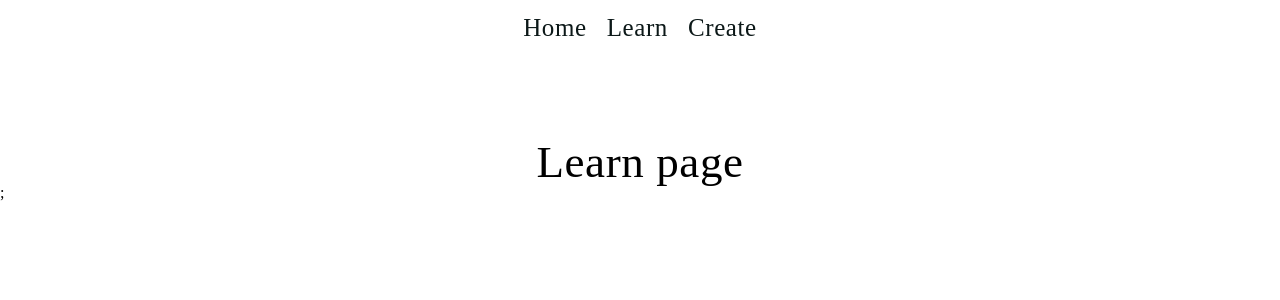
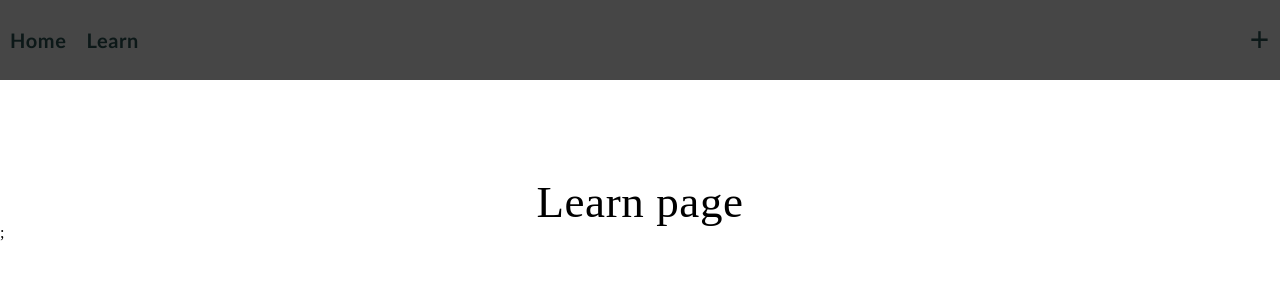
Before and after one commit to HIELIYA2/srs-learning, a React (Create React App) app in the folder frontend/: page /learn in a window 1280 px wide. Shown: the top 300 px of the page. Built offline with nearby package versions, Linux system fonts and the light colour scheme.

Commit message:
nav bar component

```diff
--- a/frontend/src/RouterCmp.tsx
+++ b/frontend/src/RouterCmp.tsx
@@ -2,7 +2,7 @@ import React, { Component } from 'react';
 import { BrowserRouter as Router, Route, Switch } from 'react-router-dom';
 
 //Pages
-import Nav from './cmps/nav/nav';
+import Nav from './cmps/layout/navbar/NavBar';
 import Home from './pages/home/home';
 import Create from './pages/create/create';
 import Learn from './pages/learn/learn';
--- a/frontend/src/cmps/nav/nav.css
+++ b/frontend/src/cmps/layout/navbar/NavBar.css
@@ -1,18 +1,27 @@
 .nav-container {
     display: flex;
-    justify-content: center;
-    margin-top: 15px;
+    justify-content: space-between;
+    padding: 15px 0;
     font-family: BerkshireSwash-Regular;
+    background-color: rgb(70, 70, 70);
+}
+
+.nav-div {
+    display: flex;
+
+    align-items: center;
 }
 
 .nav-ul {
     display: flex;
     flex-direction: row;
-    justify-content: space-evenly;
+    justify-content: space-between;
+    align-items: center;
 }
 
 .nav-li {
-    font-size: 25px;
+    font-weight: bold;
+    font-size: 35px;
     color: rgb(12, 24, 24);
     transition: 0.3s;
     margin: 0 10px;
--- /dev/null
+++ b/frontend/src/cmps/layout/navbar/NavBar.tsx
@@ -0,0 +1,25 @@
+import React from 'react';
+import { Link } from 'react-router-dom';
+import './NavBar.css';
+import SingInLinks from '../singInLinks/SingInLinks';
+import SingOutLinks from '../singOutLinks/SingOutLinks';
+
+const Nav = () => {
+    return (
+        <nav className="nav-container">
+            <div>
+                <SingInLinks />
+                <SingOutLinks />
+            </div>
+            <div className="nav-div">
+                <ul className="nav-ul">
+                    <Link to="/create">
+                        <li className="nav-li">+</li>
+                    </Link>
+                </ul>
+            </div>
+        </nav>
+    );
+};
+
+export default Nav;
--- /dev/null
+++ b/frontend/src/cmps/layout/singInLinks/SingInLinks.css
@@ -0,0 +1,25 @@
+.SingInLinks-ul {
+    display: flex;
+    justify-content: space-between;
+    padding: 15px 0;
+    font-family: 'Gill Sans', 'Gill Sans MT', Calibri, 'Trebuchet MS', sans-serif;
+    background-color: rgb(70, 70, 70);
+}
+
+.SingInLinks-ul {
+    display: flex;
+    flex-direction: row;
+    justify-content: space-between;
+}
+
+.SingInLinks-li {
+    font-weight: bold;
+    font-size: 20px;
+    color: rgb(12, 24, 24);
+    transition: 0.3s;
+    margin: 0 10px;
+}
+
+.SingInLinks-li:hover {
+    color: rgb(64, 136, 136);
+}
--- /dev/null
+++ b/frontend/src/cmps/layout/singInLinks/SingInLinks.tsx
@@ -0,0 +1,20 @@
+import React from 'react';
+import { Link } from 'react-router-dom';
+import './SingInLinks.css';
+
+const SingInLinks = () => {
+    return (
+        <nav className="SingInLinks-container">
+            <ul className="SingInLinks-ul">
+                <Link to="/">
+                    <li className="SingInLinks-li">Home</li>
+                </Link>
+                <Link to="/learn">
+                    <li className="SingInLinks-li">Learn</li>
+                </Link>
+            </ul>
+        </nav>
+    );
+};
+
+export default SingInLinks;
--- /dev/null
+++ b/frontend/src/cmps/layout/singOutLinks/SingOutLinks.tsx
@@ -0,0 +1,9 @@
+import React from 'react';
+import { Link } from 'react-router-dom';
+import './SingOutLinks.css';
+
+const SingOutLinks = () => {
+    return <nav className="SingOutLinks-container" />;
+};
+
+export default SingOutLinks;
--- a/frontend/src/cmps/nav/nav.tsx
+++ /dev/null
@@ -1,23 +0,0 @@
-import React from 'react';
-import { Link } from 'react-router-dom';
-import './nav.css';
-
-function Nav() {
-    return (
-        <nav className="nav-container">
-            <ul className="nav-ul">
-                <Link to="/">
-                    <li className="nav-li">Home</li>
-                </Link>
-                <Link to="/learn">
-                    <li className="nav-li">Learn</li>
-                </Link>
-                <Link to="/create">
-                    <li className="nav-li">Create</li>
-                </Link>
-            </ul>
-        </nav>
-    );
-}
-
-export default Nav;
```
Also changed, not shown: frontend/src/cmps/layout/singOutLinks/SingOutLinks.css (added).
